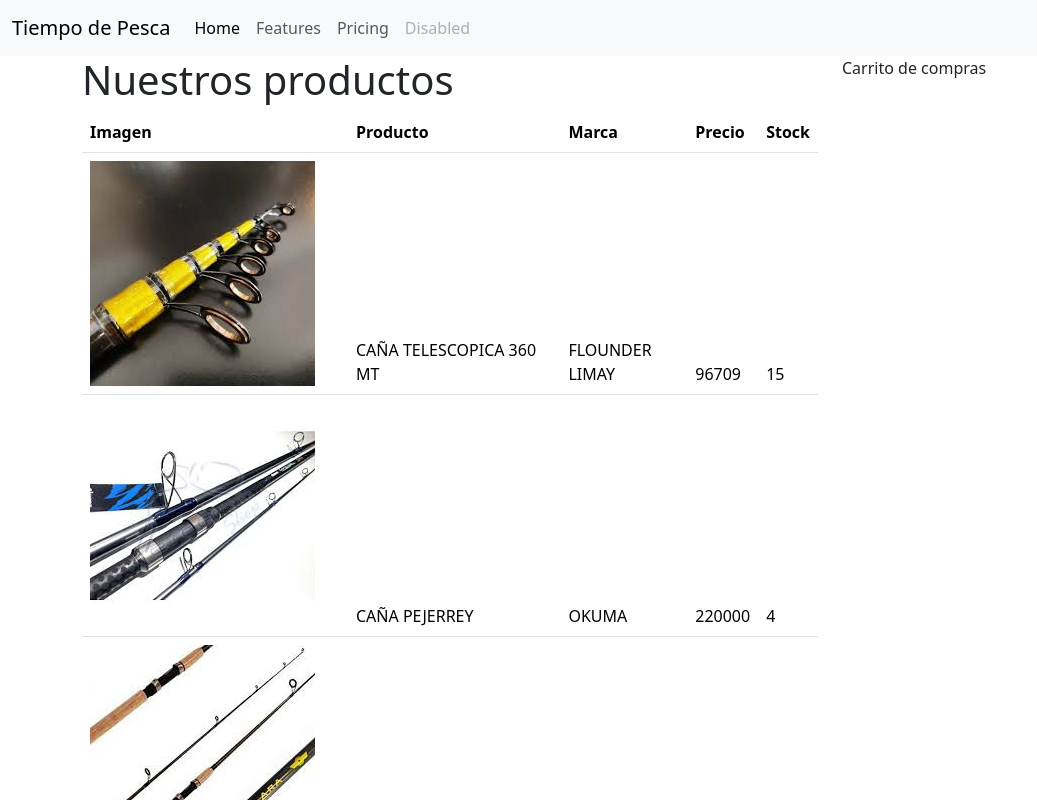
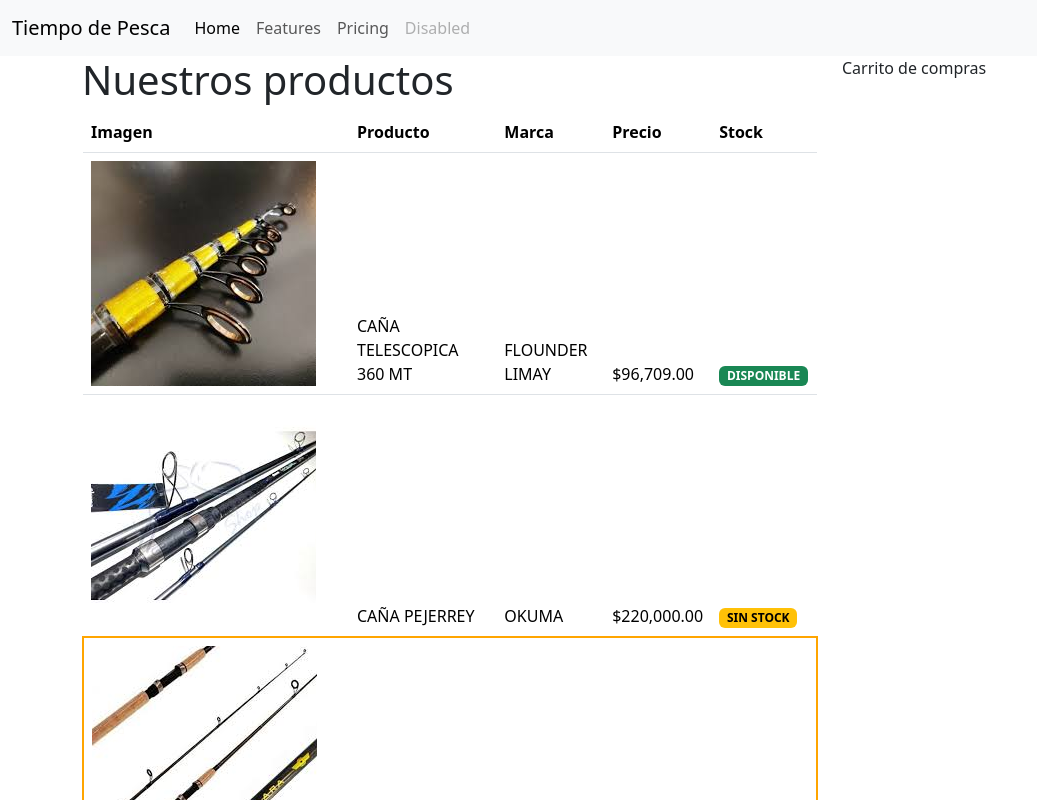
Before and after one commit to santiagoLandi/CarroCompras-ANGULAR, an Angular app: page / in a window 1280 px wide. Shown: the top 800 px of the page, without its empty margins (0-1037 px from the left). Built offline with nearby package versions, Linux system fonts and the light colour scheme.

Commit message:
Se crea interfaz product y se colocan directivas ngfor y ngif para marcar los stocks y productos en ofertas con ngclass

```diff
--- a/src/app/pesca-list/pesca-list.component.html
+++ b/src/app/pesca-list/pesca-list.component.html
@@ -8,12 +8,15 @@
             <th>Precio</th>
             <th>Stock</th>
         </tr>
-        <tr *ngFor="let product of products">
+        <tr *ngFor="let product of products" [ngClass]="{'onsale':product.onsale}">
             <td> <img [src]="product.image" [alt]="product.producttype"> </td>
             <td>{{product.producttype}}</td>
             <td>{{product.trademark}}</td>
-            <td>{{product.price}}</td>
-            <td>{{product.stock}}</td>
+            <td>{{product.price | currency}}</td>
+            <td>
+                <span class="badge text-bg-success" *ngIf="product.stock>0">DISPONIBLE</span>
+                <span class="badge text-bg-warning" *ngIf="product.stock==0">SIN STOCK</span>
+            </td>
         </tr>
     </thead>
 </table>
--- a/src/app/pesca-list/pesca-list.component.scss
+++ b/src/app/pesca-list/pesca-list.component.scss
@@ -0,0 +1,4 @@
+.onsale{
+    border: solid 2px orange;
+
+}
--- a/src/app/pesca-list/pesca-list.component.ts
+++ b/src/app/pesca-list/pesca-list.component.ts
@@ -15,20 +15,23 @@ export class PescaListComponent  {
      price: 96709,
      stock:15,
      image: "assets/img/founder.jpeg",
+     onsale: false,
     },
     {
       producttype: "CAÑA PEJERREY",
       trademark:"OKUMA",
       price: 220000,
-      stock:4,
+      stock:0,
       image: "assets/img/okumapeje.jpeg",
+      onsale: false,
      },
      {
       producttype: "CAÑA PARA EMBARCAR",
       trademark:"SHIMANO",
       price: 145900,
-      stock:5,
+      stock:1,
       image: "assets/img/shimanocania.jpeg",
+      onsale: true,
      },
      {
       producttype: "REEL 8 RULEMANES SPINNING DRAG",
@@ -36,13 +39,15 @@ export class PescaListComponent  {
       price: 600709,
       stock:2,
       image: "assets/img/reelshimano.jpeg",
+      onsale: false,
      },
      {
       producttype: "REEL 6 RULEMANES MAGNETICO",
       trademark:"OKUMA",
       price: 216500,
-      stock:8,
+      stock:0,
       image: "assets/img/reelokuma.jpeg",
+      onsale: false,
      },
      {
       producttype: "REEL 7 RULEMANES ROTATIVO",
@@ -50,6 +55,7 @@ export class PescaListComponent  {
       price: 456709,
       stock:2,
       image: "assets/img/okumarotativo.jpeg",
+      onsale: false,
      }
   ]
 
--- a/src/app/pesca-list/product.ts
+++ b/src/app/pesca-list/product.ts
@@ -4,4 +4,5 @@ export interface product{
     price: number;
     stock: number;
     image: string,
+    onsale: boolean,
 }
```
